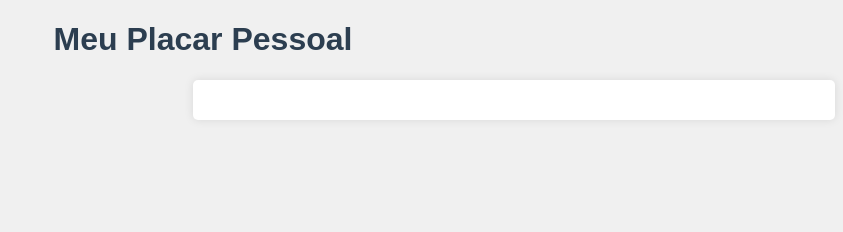
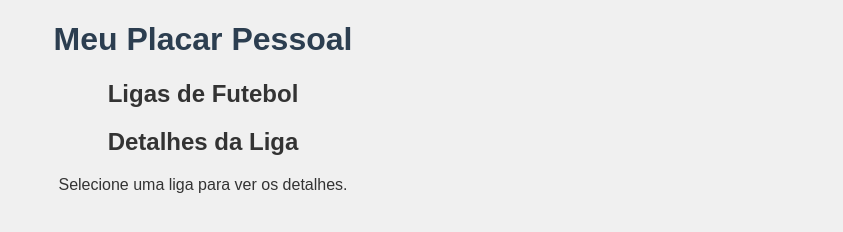
Before and after one commit to juceliojunior/Perfeito, a plain HTML site: page index.html in a window 1280 px wide. Shown: the whole page, without its empty margins (437-1280 px from the left). Drawn offline with Linux system fonts and the light colour scheme; no server answers.

Commit message:
Update index.html

```diff
--- a/index.html
+++ b/index.html
@@ -7,12 +7,22 @@
   <link rel="stylesheet" href="styles.css">
 </head>
 <body>
-  <h1>Meu Placar Pessoal</h1>
-  <div id="content">
-    <div id="leagues-list"></div>
-    <div id="league-info"></div>
-    <div id="matches"></div>
+  <div class="container">
+    <h1>Meu Placar Pessoal</h1>
+
+    <div class="leagues-list">
+      <h2>Ligas de Futebol</h2>
+      <div id="leagues"></div>
+    </div>
+
+    <div class="league-info">
+      <h2>Detalhes da Liga</h2>
+      <div id="league-details">
+        <p>Selecione uma liga para ver os detalhes.</p>
+      </div>
+    </div>
   </div>
+
   <script src="script.js"></script>
 </body>
 </html>
```
